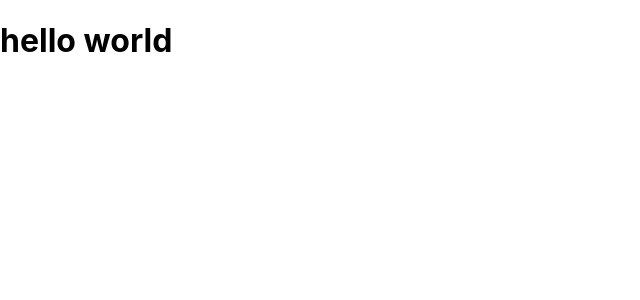
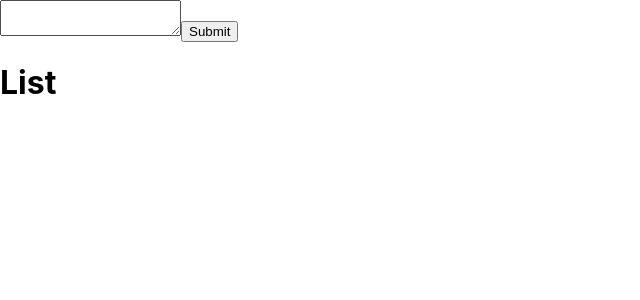
Before and after one commit to fantasticole/zyper, a React (Create React App) app: page / in a window 1280 px wide. Shown: the top 300 px of the page, without its empty margins (0-640 px from the left). Built offline with nearby package versions, Linux system fonts and the light colour scheme.

Commit message:
Begin building out page elements

```diff
--- a/src/App.js
+++ b/src/App.js
@@ -1,11 +1,40 @@
 import React, { Component } from "react";
+
+import List from "./components/List";
+
 import "./styles/app.scss";
 
 class App extends Component {
+  constructor(props) {
+    super(props);
+
+    this.state = {
+      error: null,
+      data: null,
+    };
+  }
+
+  handleChange = (event) => {
+    const { name, value } = event.target;
+    console.log({ name })
+    console.log({ value })
+  }
+
+  handleGetData = () => {
+    console.log("handleGetData")
+  }
+
   render() {
     return (
       <div className="app">
-        <h1>hello world</h1>
+        <div className="form">
+          <textarea
+            name="usernames"
+            onChange={this.handleChange}
+          />
+          <button onClick={this.handleGetData}>Submit</button>
+        </div>
+        <List data={this.state.data} />
       </div>
     );
   }
--- /dev/null
+++ b/src/components/List.js
@@ -0,0 +1,9 @@
+import React from "react";
+
+const List = (props) => (
+  <div className="list">
+    <h1>List</h1>
+  </div>
+);
+
+export default List;
```
